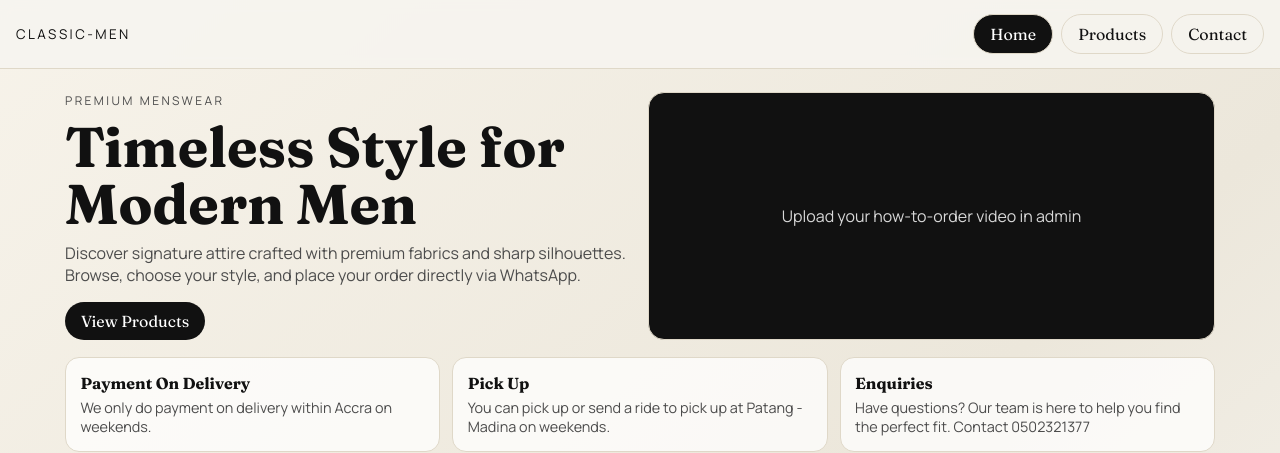
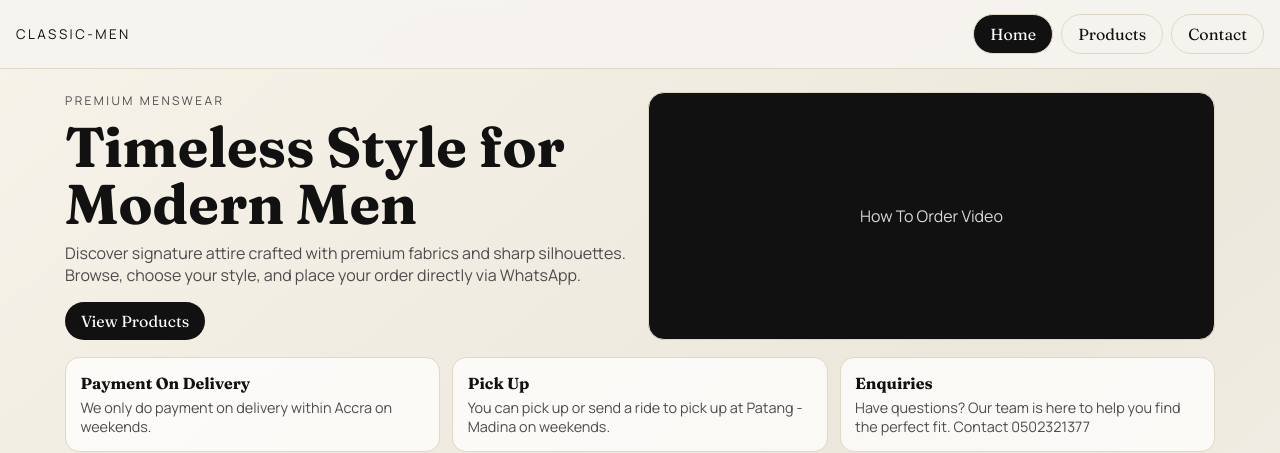
Before and after one commit to kev-69/classic-men, a React (Vite) app in the folder client/: page / in a window 1280 px wide. Shown: the top 453 px of the page. Built offline with nearby package versions, Linux system fonts and the light colour scheme; no server answers.

Commit message:
fix: update placeholder text for how-to-order video in HomePage component

```diff
--- a/client/src/components/pages/HomePage.tsx
+++ b/client/src/components/pages/HomePage.tsx
@@ -36,7 +36,7 @@ export function HomePage({
               <source src={landingVideoUrl} type="video/mp4" />
             </video>
           ) : (
-            <div className="video-placeholder">Upload your how-to-order video in admin</div>
+            <div className="video-placeholder">How To Order Video</div>
           )}
         </div>
       </section>
```
